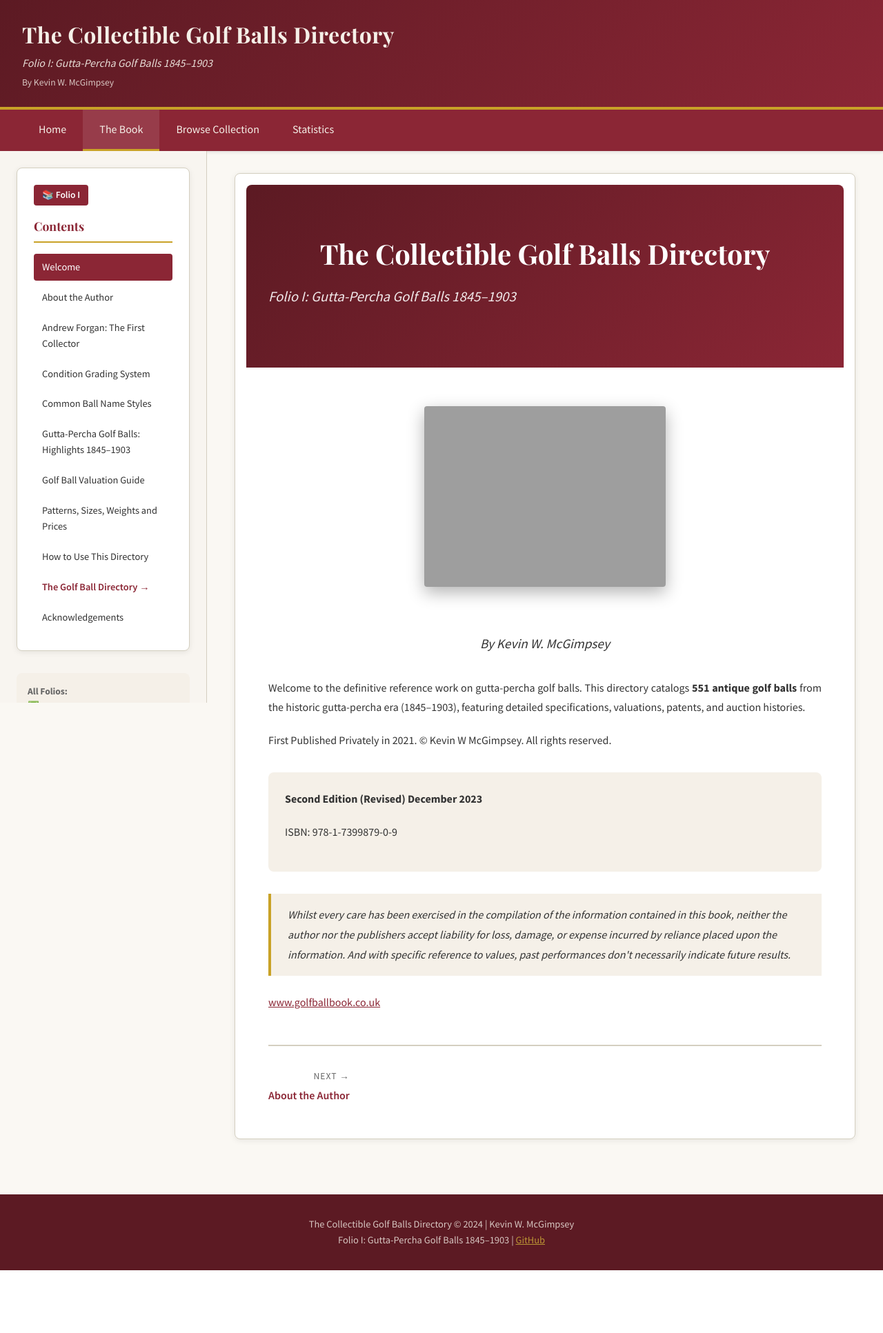
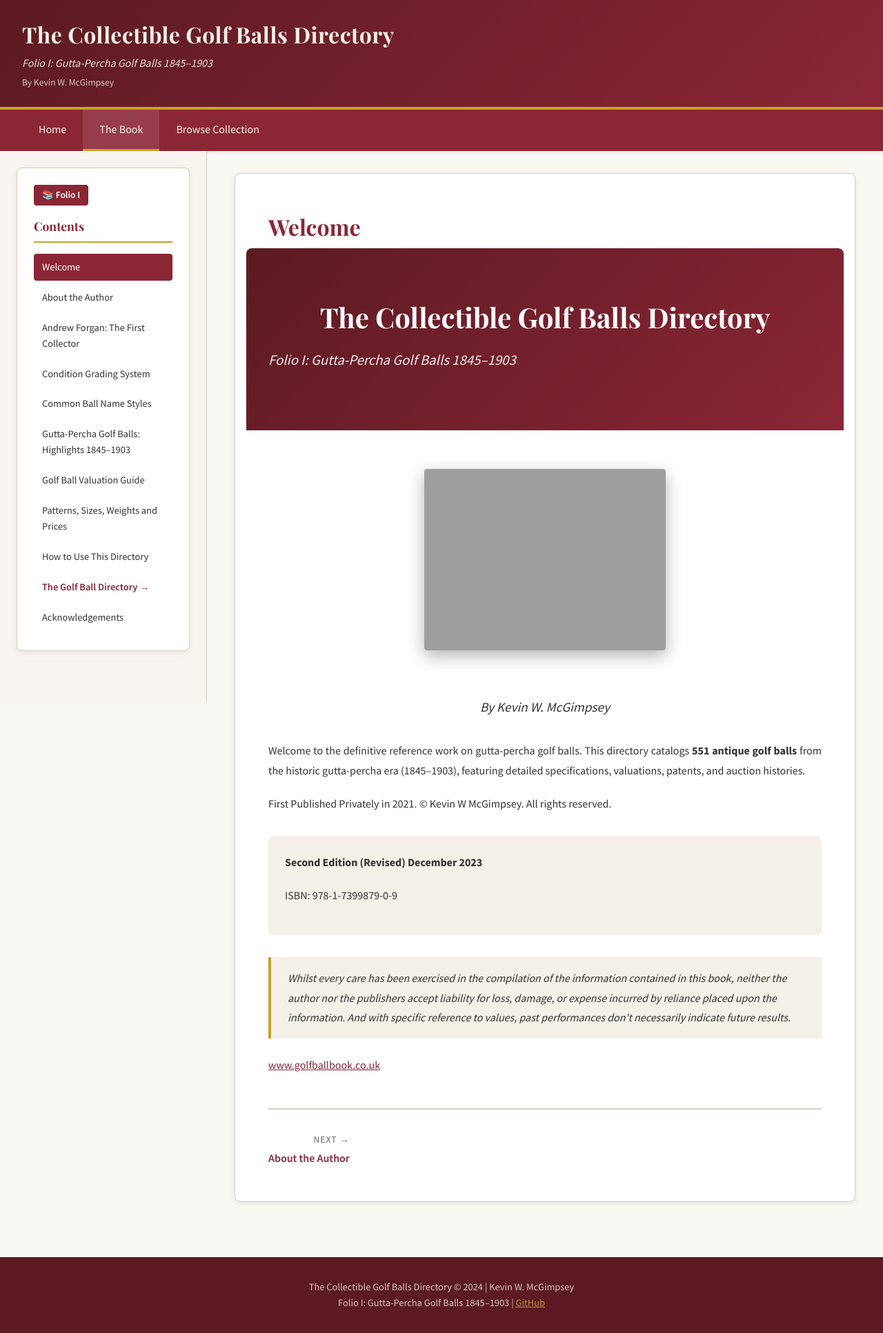
Before and after one commit to haskewc/humphrey-golf, a Flask app: page /book/folio/1 in a window 1280 px wide. Shown: the whole page at 69% size. Before the commit the page ends 1842 px from the top, so only its background shows below. Run offline with Flask 2, Linux system fonts and the light colour scheme; grey boxes are pictures that could not be loaded.

Commit message:
UI refinements: remove folios section, remove stats tab, fix golf ball icon, add chapter titles

```diff
--- a/templates/base.html
+++ b/templates/base.html
@@ -24,7 +24,6 @@
             <li><a href="/" {% if request.path == '/' %}class="active"{% endif %}>Home</a></li>
             <li><a href="/book" {% if request.path.startswith('/book') %}class="active"{% endif %}>The Book</a></li>
             <li><a href="/browse" {% if request.path == '/browse' %}class="active"{% endif %}>Browse Collection</a></li>
-            <li><a href="/stats" {% if request.path == '/stats' %}class="active"{% endif %}>Statistics</a></li>
         </ul>
     </nav>
 
--- a/templates/book_base.html
+++ b/templates/book_base.html
@@ -190,21 +190,13 @@
             {% endfor %}
         </ul>
     </div>
-
-    <div style="margin-top: 2rem; padding: 1rem; background: var(--color-cream); border-radius: 8px;">
-        <p style="font-size: 0.85rem; color: var(--color-text-light); margin: 0;">
-            <strong>All Folios:</strong><br>
-            {% for f in all_folios %}
-            {% if f.coming_soon %}🕐{% else %}✅{% endif %}
-            <a href="/book/folio/{{ f.number }}" style="color: var(--color-text);">{{ f.subtitle }}</a><br>
-            {% endfor %}
-        </p>
-    </div>
 </aside>
 {% endblock %}
 
 {% block content %}
 <article class="chapter-content">
+    <h2>{{ chapter.title }}</h2>
+
     {% block chapter_content %}{% endblock %}
 
     <div class="chapter-navigation">
--- a/templates/book_condition.html
+++ b/templates/book_condition.html
@@ -6,7 +6,7 @@
     is used throughout this directory for <strong>balls</strong>, <strong>wrappers</strong>, and <strong>boxes</strong>.
 </p>
 
-<h3>🎾 Balls</h3>
+<h3>⛳ Balls</h3>
 
 <div class="condition-grid">
     <div class="condition-card">
```
